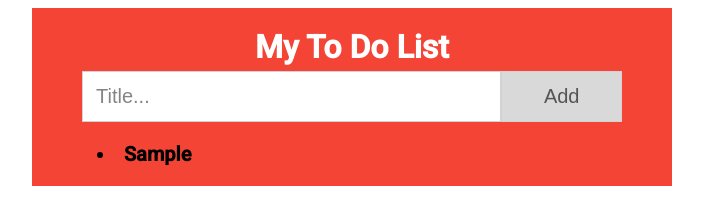
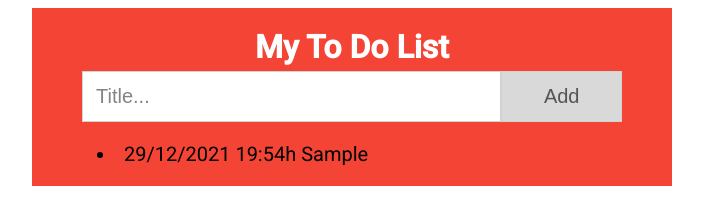
Before and after one commit to Vic102/ToDoList, a plain HTML site: page todolist/index.html in a window 1280 px wide. Both pictures are taken after typing "Sample" into the empty fields and a click on the input "Add". Shown: the whole page, without its empty margins (288-991 px from the left). Drawn offline with Linux system fonts and the light colour scheme.

Commit message:
Añadida la fecha y la hora a cada entrada.

```diff
--- a/todolist/javaJs.js
+++ b/todolist/javaJs.js
@@ -1,4 +1,16 @@
 let countColor = 0;
+let arr = new Array();
+let sizeArr = 0;
+
+function setDate(fecha) {
+  let year = fecha.getFullYear();
+  let month = fecha.getMonth() + 1;
+  let day = fecha.getDate();
+  let hour = fecha.getHours();
+  let minutes = fecha.getMinutes();
+  let fullDate = day + "/" + month + "/" + year + " " + hour + ":" + minutes + "h";
+  return fullDate;
+}
 
 function stopExecution(e) {
   e.preventDefault();
@@ -15,20 +27,15 @@ function setColor(countColor) {
 }
 
 function setFormMessage(message) {
+  let fecha = new Date();
   const messageBox = document.querySelector('.list');
   if (message == "") {
     return;
   }
-  messageBox.innerHTML += '<li>' + message + '</li>';
-  const listElement = document.getElementsByClassName('li');
-
-  if (countColor % 2 == 0) {
-    listElement.backgroundColor = '#f9f9f9';
-  } else {
-    listElement.backgroundColor = '#eeeeee';
-  }
-  countColor++;
-
+  let newElement = "<li>" + setDate(fecha) + " " + message + '</li>';
+  arr[sizeArr] = newElement;
+  messageBox.innerHTML += arr[sizeArr];
+  sizeArr++;
 }
 
 function keepData(event) {
--- a/todolist/style.css
+++ b/todolist/style.css
@@ -57,5 +57,4 @@ form {
 .list {
   margin-left: 15px;
   font-size: 20px;
-  font-weight: bold;
 }
```
